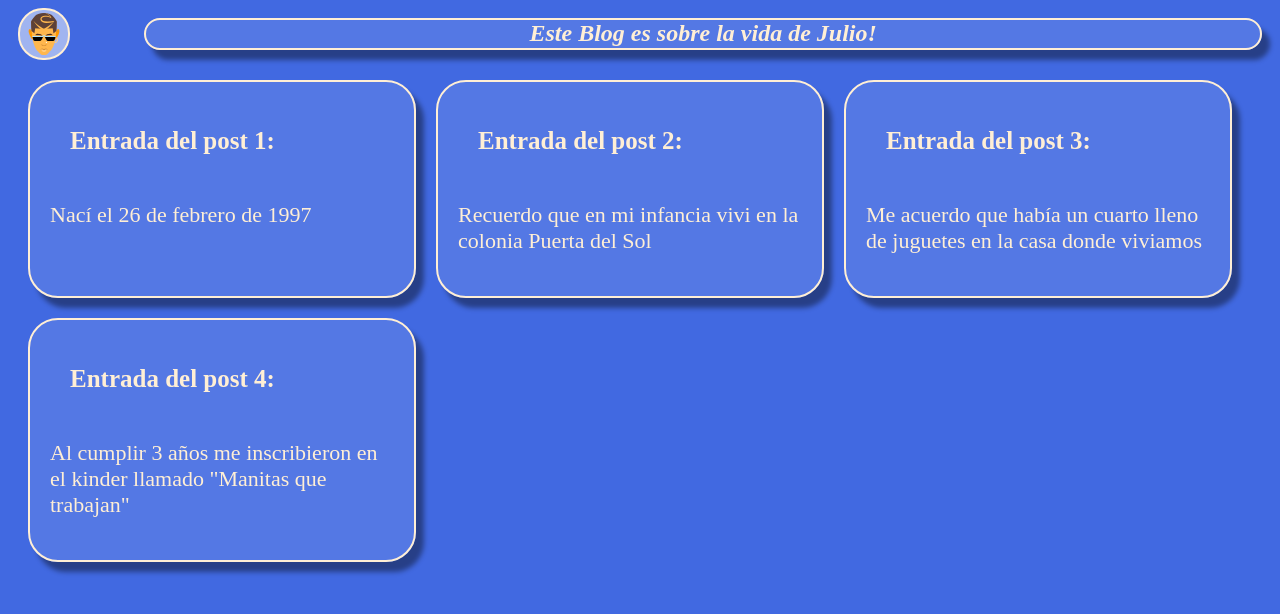
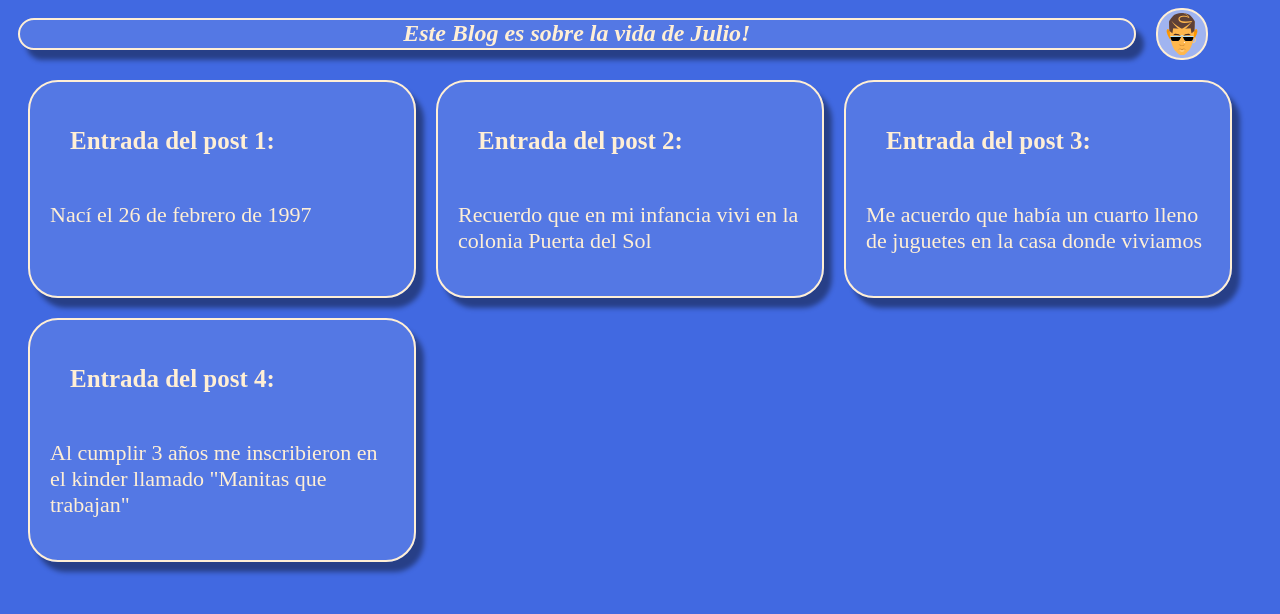
Before and after one commit to juliol1/curso-github, a website: page src/html/index.html in a window 1280 px wide. Drawn offline with Linux system fonts and the light colour scheme.

Commit message:
modifique la posicion del icono del bb

```diff
--- a/src/css/styles.css
+++ b/src/css/styles.css
@@ -5,7 +5,7 @@
 
 .header__container{
     display: grid;
-    grid-template-columns: 10% 90%;
+    grid-template-columns: 90% 10%;
 }
 
 .img {
--- a/src/html/index.html
+++ b/src/html/index.html
@@ -10,10 +10,10 @@
 <body>
     <header class="header">
         <section class="header__container">
-            <img class="img" src="../assets/icons8-bad-bunny-48.png" alt="bad bunny image">
             <h1 class="header__title">
                 Este Blog es sobre la vida de Julio!
             </h1>
+            <img class="img" src="../assets/icons8-bad-bunny-48.png" alt="bad bunny image">
         </section>
     </header>
     <section class="post">
```
